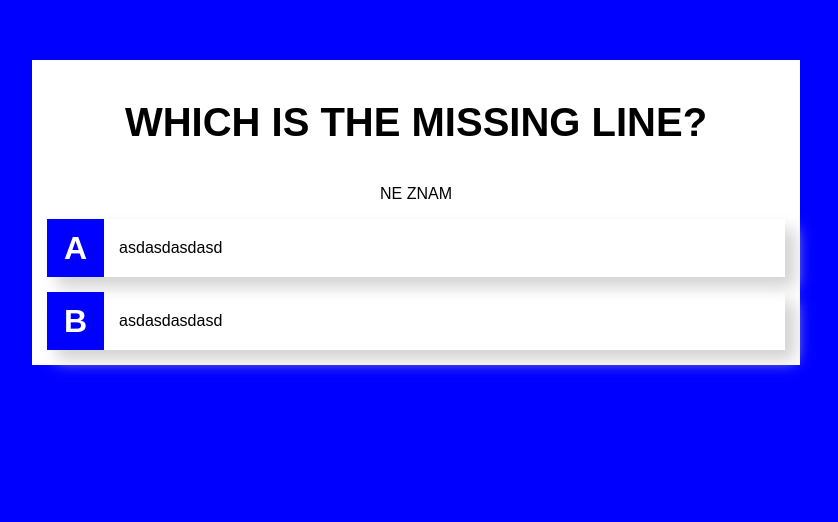
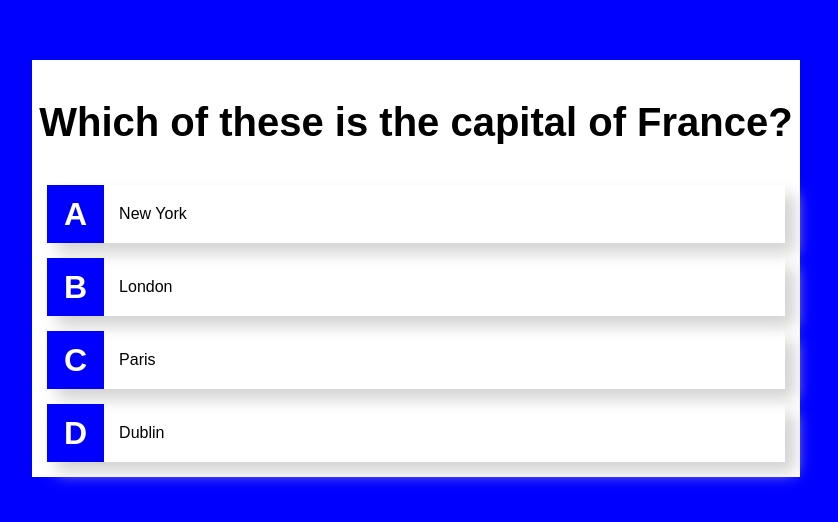
Before and after one commit to martinPandarski/nextjs-quiz, a Next.js app: page / in a window 1280 px wide. Shown: the part 180-702 px from the top of the page, without its empty margins (224-1062 px from the left). Built offline with nearby package versions, Linux system fonts and the light colour scheme; a web font is replaced by a local one.

Commit message:
added general logic to the quiz with dummy data

```diff
--- a/pages/index.js
+++ b/pages/index.js
@@ -1,28 +1,93 @@
 import Head from "next/head";
-import { Fragment } from "react";
+import { Fragment, useState } from "react";
 import styles from "../styles/Quiz.module.css";
 
+const questions = [
+  {
+    questionText: "Which of these is the capital of France?",
+    answerOptions: [
+      { answerText: "New York", isCorrect: false, index: "A" },
+      { answerText: "London", isCorrect: false, index: "B" },
+      { answerText: "Paris", isCorrect: true, index: "C" },
+      { answerText: "Dublin", isCorrect: false, index: "D" },
+    ],
+  },
+  {
+    questionText: "Who is CEO of Tesla?",
+    answerOptions: [
+      { answerText: "New York", isCorrect: false, index: "A" },
+      { answerText: "London", isCorrect: false, index: "B" },
+      { answerText: "Paris", isCorrect: true, index: "C" },
+      { answerText: "Dublin", isCorrect: false, index: "D" },
+    ],
+  },
+  {
+    questionText: "The iPhone was created by which company?",
+    answerOptions: [
+      { answerText: "New York", isCorrect: false, index: "A" },
+      { answerText: "London", isCorrect: false, index: "B" },
+      { answerText: "Paris", isCorrect: true, index: "C" },
+      { answerText: "Dublin", isCorrect: false, index: "D" },
+    ],
+  },
+  {
+    questionText: "How many Harry Potter books are there?",
+    answerOptions: [
+      { answerText: "New York", isCorrect: false, index: "A" },
+      { answerText: "London", isCorrect: false, index: "B" },
+      { answerText: "Paris", isCorrect: true, index: "C" },
+      { answerText: "Dublin", isCorrect: false, index: "D" },
+    ],
+  },
+];
+
 function Quiz() {
+  const [showScore, setShowScore] = useState(false);
+  const [score, setScore] = useState(0);
+  const [currQuestion, setCurrQuestion] = useState(0);
+
+  const answerButtonHandler = (isCorrect) => {
+    if(isCorrect){
+        setScore(score + 1)
+    }
+    const toggleNextQuestion = currQuestion + 1;
+    if (toggleNextQuestion < questions.length) {
+      setCurrQuestion(toggleNextQuestion);
+    } else {
+      setShowScore(true)
+    }
+  };
+
   return (
     <Fragment>
       <Head>
         <link rel="stylesheet" href="https://use.typekit.net/sly1ocm.css" />
       </Head>
       <div className={styles["quiz-wrapper"]}>
-        <p className={styles["question-title"]}>WHICH IS THE MISSING LINE?</p>
-        <p>NE ZNAM</p>
-        <div className={styles.choice}>
-          <div className={styles["choice-label"]}>
-            <span>A</span>
-          </div>
-          <div className={styles['choice-div']}>asdasdasdasd</div>
-        </div>
-        <div className={styles.choice}>
-          <div className={styles["choice-label"]}>
-            <span>B</span>
-          </div>
-         <div className={styles['choice-div']}>asdasdasdasd</div>
-        </div>
+        {showScore ? (
+          <div className={styles.score}>You scored {score} out of {questions.length}</div>
+        ) : (
+          <Fragment>
+            {" "}
+            <p className={styles["question-title"]}>
+              {questions[currQuestion].questionText}
+            </p>
+            {questions[currQuestion].answerOptions.map((answerOption, i) => (
+              <div
+                className={styles.choice}
+                key={i}
+                onClick={() => answerButtonHandler(answerOption.isCorrect)}
+              >
+                <div className={styles["choice-label"]}>
+                  <span>{answerOption.index}</span>
+                </div>
+                <div className={styles["choice-div"]}>
+                  {answerOption.answerText}
+                </div>
+              </div>
+            ))}
+          </Fragment>
+        )}
       </div>
     </Fragment>
   );
--- a/styles/Quiz.module.css
+++ b/styles/Quiz.module.css
@@ -20,14 +20,6 @@
     cursor: pointer;
     margin: 15px;
     box-shadow: 10px 10px 15px lightgrey;
-
-
-    /* padding: 0px 0px 0px 1px;
-    margin: 0;
-    float: left;
-    display: flex;
-    border: 1px solid white;
-    box-shadow: 0 4px 8px 0 rgba(0, 0, 0, 0.2), 0 6px 20px 0 rgba(0, 0, 0, 0.19); */
 }
 
 .choice-label{
@@ -43,7 +35,7 @@
     display: flex;
 }
 
-.choice-button{
+    /* .choice-button{
         display: block;
         margin: 52px 0px 0px 0px;
         height: 60px;
@@ -52,9 +44,11 @@
         border: none;
         -webkit-box-shadow: 1px 1px whitesmoke;
         box-shadow: 1px 1px whitesmoke;
-}
+    } */
 
 .choice-div{
     line-height: 1.125rem;
     padding: 20px 0;
+    width: 100%;
+    text-align: left;
 }
```
Lines whose indentation alone changed are shown as unchanged.
